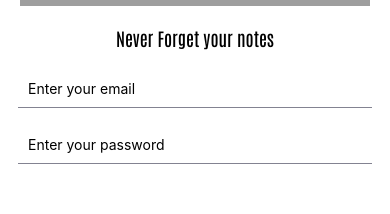
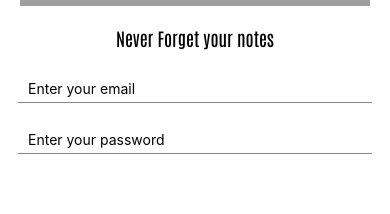
Before and after one commit to Iasir-Arafat-riaz/ReactNative-NoteApp, a React Native app: screen /SignIn in a window 390 px wide. Shown: the part 244-458 px from the top of the page. Built offline with nearby package versions, Linux system fonts and the light colour scheme; no server answers; grey boxes are pictures that could not be loaded.

Commit message:
input align fixed

```diff
--- a/src/components/Input.jsx
+++ b/src/components/Input.jsx
@@ -19,7 +19,10 @@
 const styles = StyleSheet.create({
   textInput: {
     // height: 40,
-    padding: 10,
+    paddingTop: 10,
+    paddingHorizontal:10,
+    paddingBottom:5,
+
     borderBottomWidth: 1,
     borderColor: colors.gray,
     marginBottom: 18,
```
Also changed, not shown: 1 other file (tests, documents, lock files or other folders).
